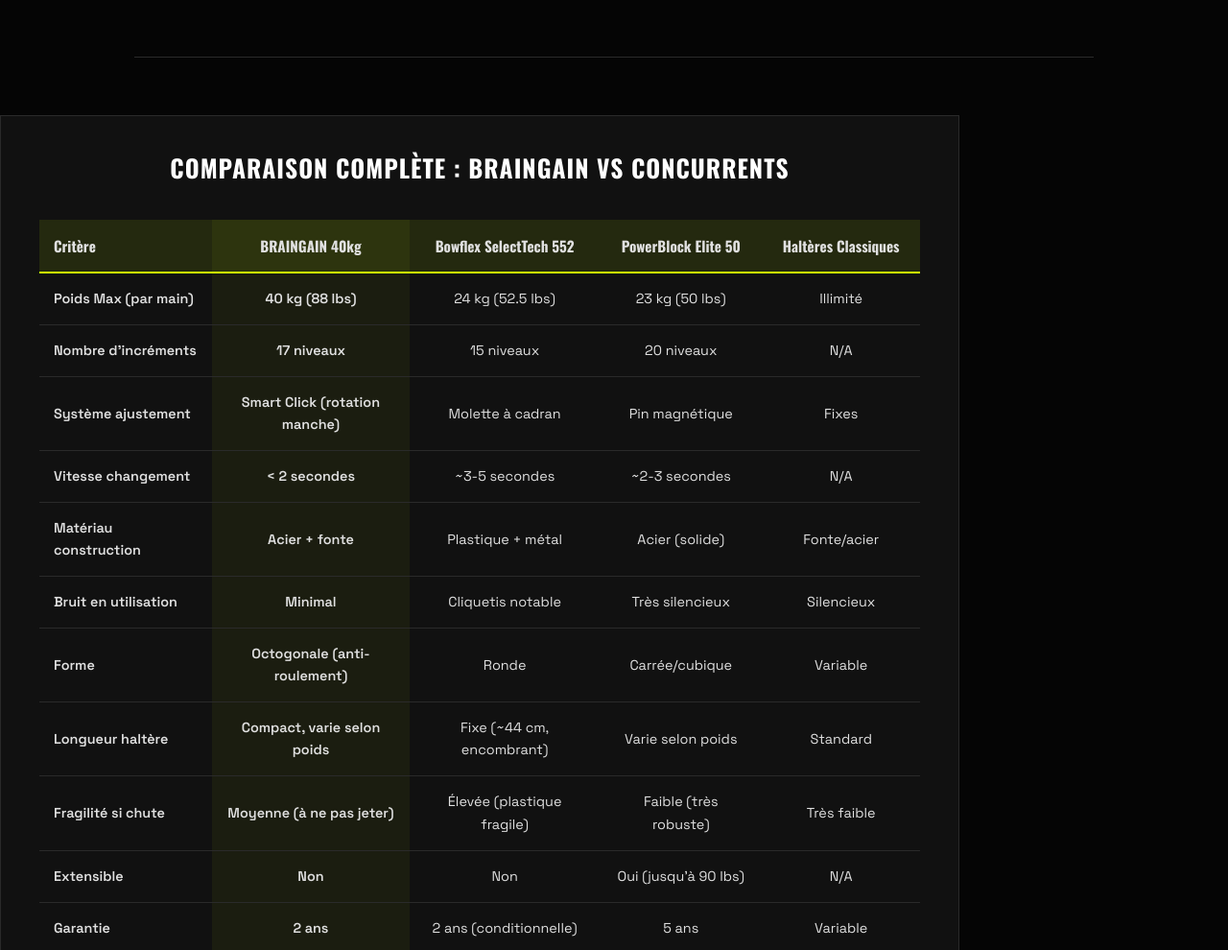
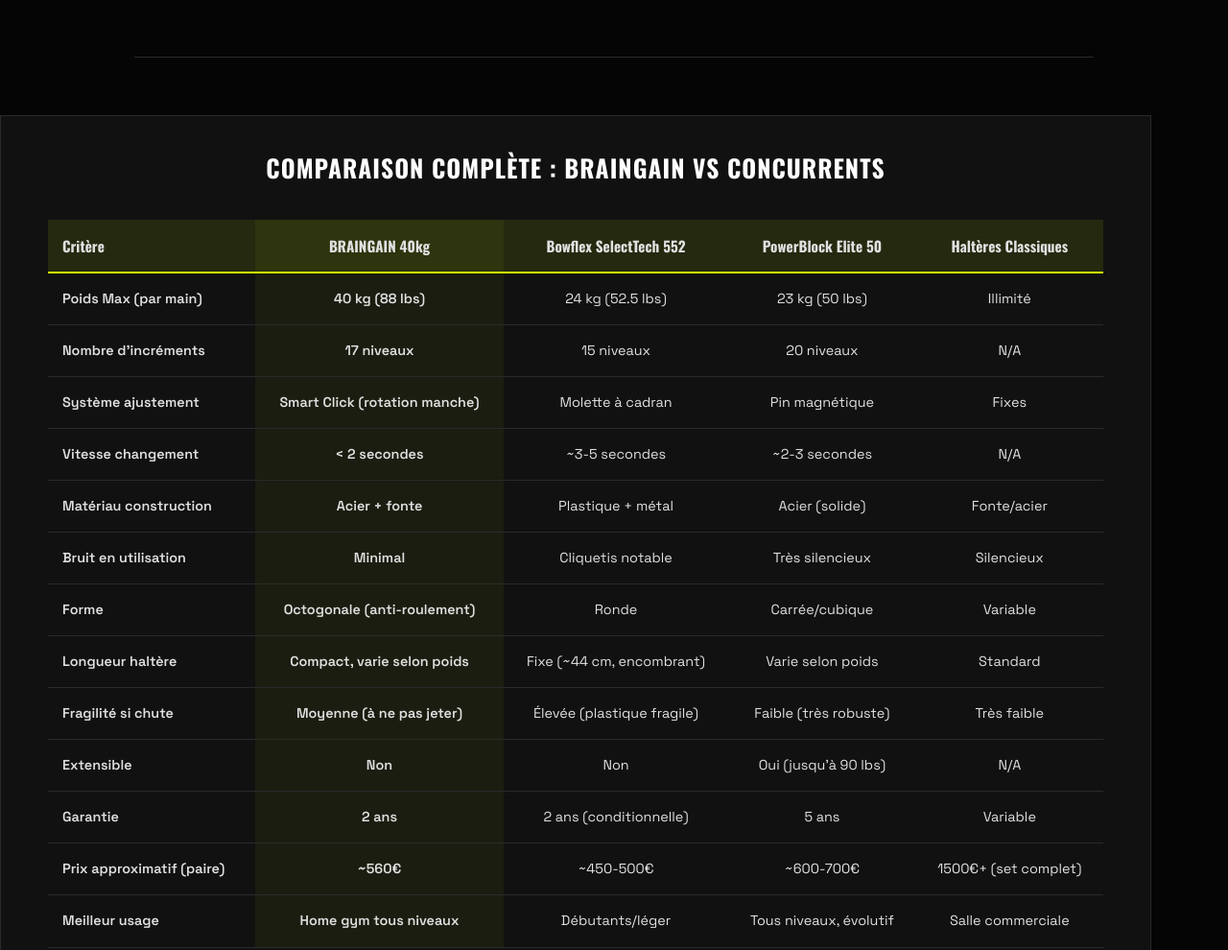
Before and after one commit to MaxouOsky12/poweradjust, a plain HTML site: page index.html in a window 1280 px wide. Shown: the part 1876-2866 px from the top of the page at 96% size. Drawn offline with nearby package versions, Linux system fonts and the light colour scheme.

Commit message:
Update index.html

```diff
--- a/index.html
+++ b/index.html
@@ -548,10 +548,10 @@ footer {
 </section>
 
 <!-- TABLEAU COMPARATIF DÉTAILLÉ -->
-<section class="comparison-table container">
+<section class="comparison-table container" style="max-width: 1200px;">
   <h2>Comparaison Complète : BRAINGAIN vs Concurrents</h2>
-  <div class="table-wrapper">
-    <table>
+  <div class="table-wrapper" style="display: flex; justify-content: center;">
+    <table style="max-width: 1100px;">
       <thead>
         <tr>
           <th>Critère</th>
```
